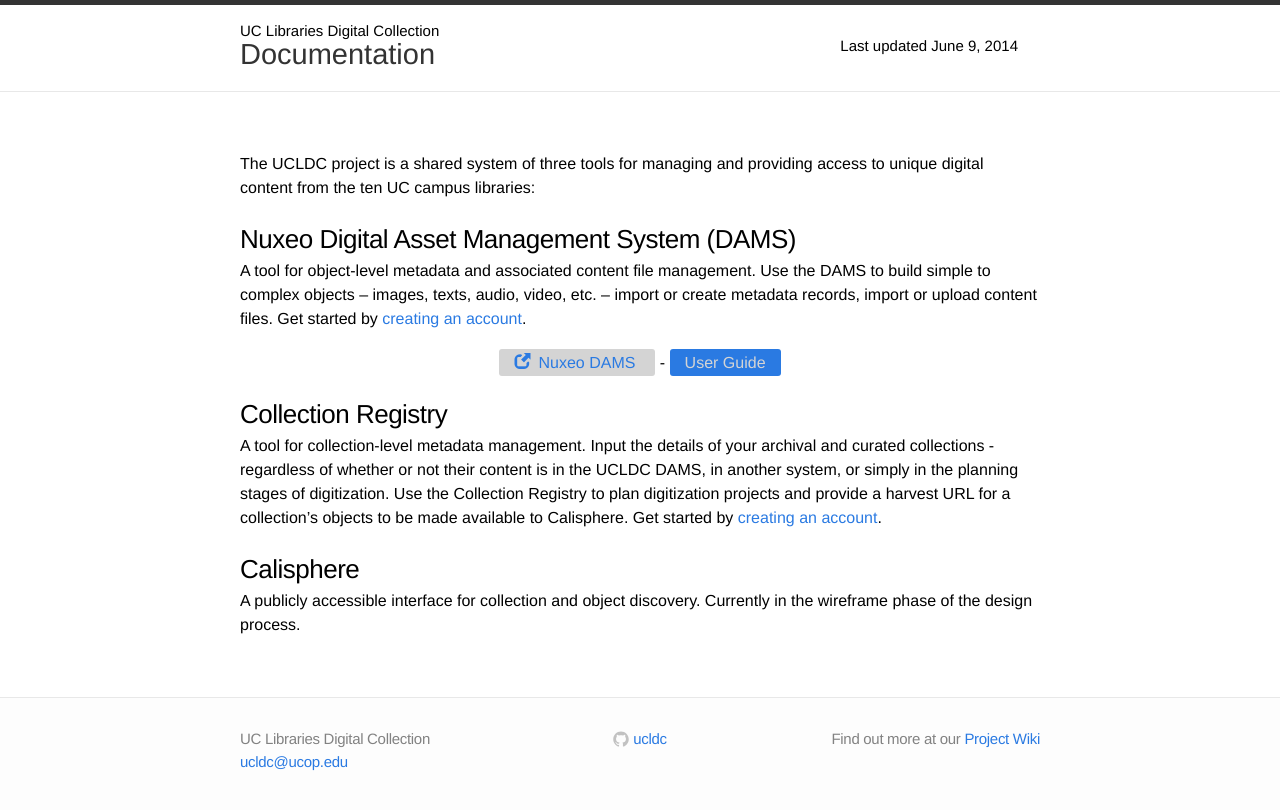
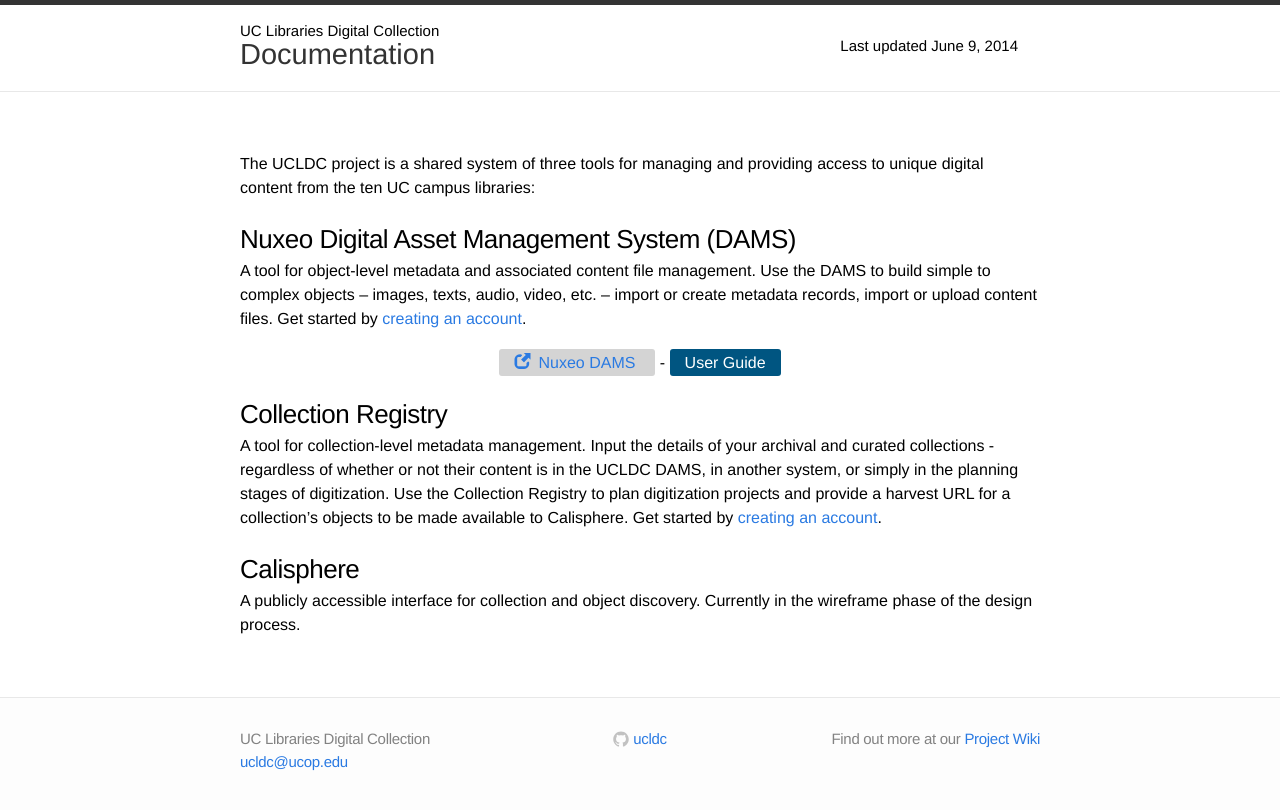
Before and after one commit to ucldc/ucldc-docs, a Jekyll site: the page built from index.md, in a window 1280 px wide. Shown: the top 810 px of the page. Built offline with Jekyll 4.4.1, drawn with Linux system fonts in a browser that asks for light colours; nearby versions of some CDN libraries.

Commit message:
Changed button colors

```diff
--- a/css/styles.css
+++ b/css/styles.css
@@ -82,8 +82,8 @@
 
 .special-button {
     padding: 5px 15px;
-    background-color: #2a7ae2;
-    color: #D4D4D4;
+    background-color: rgba(0, 85, 129, 1);
+    color: #fff;
     border-radius: 3px;
 }
 
```
